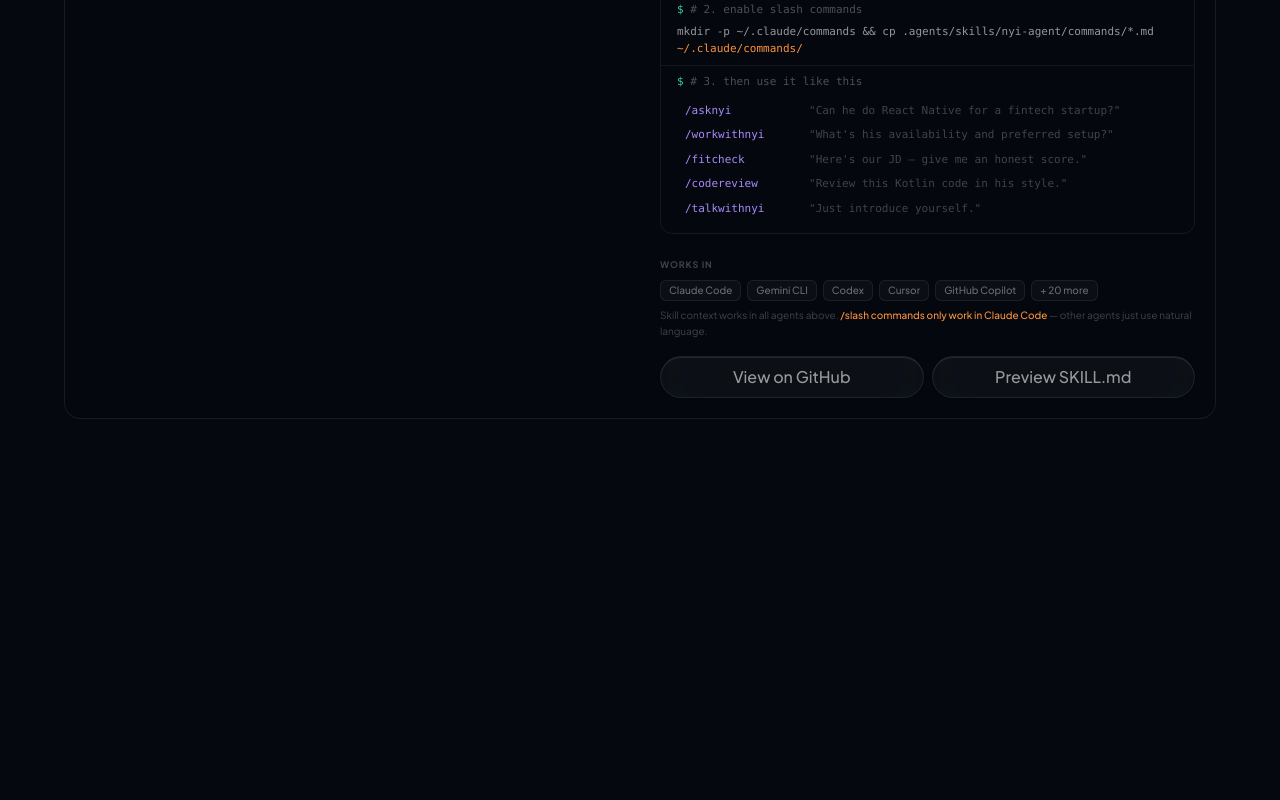
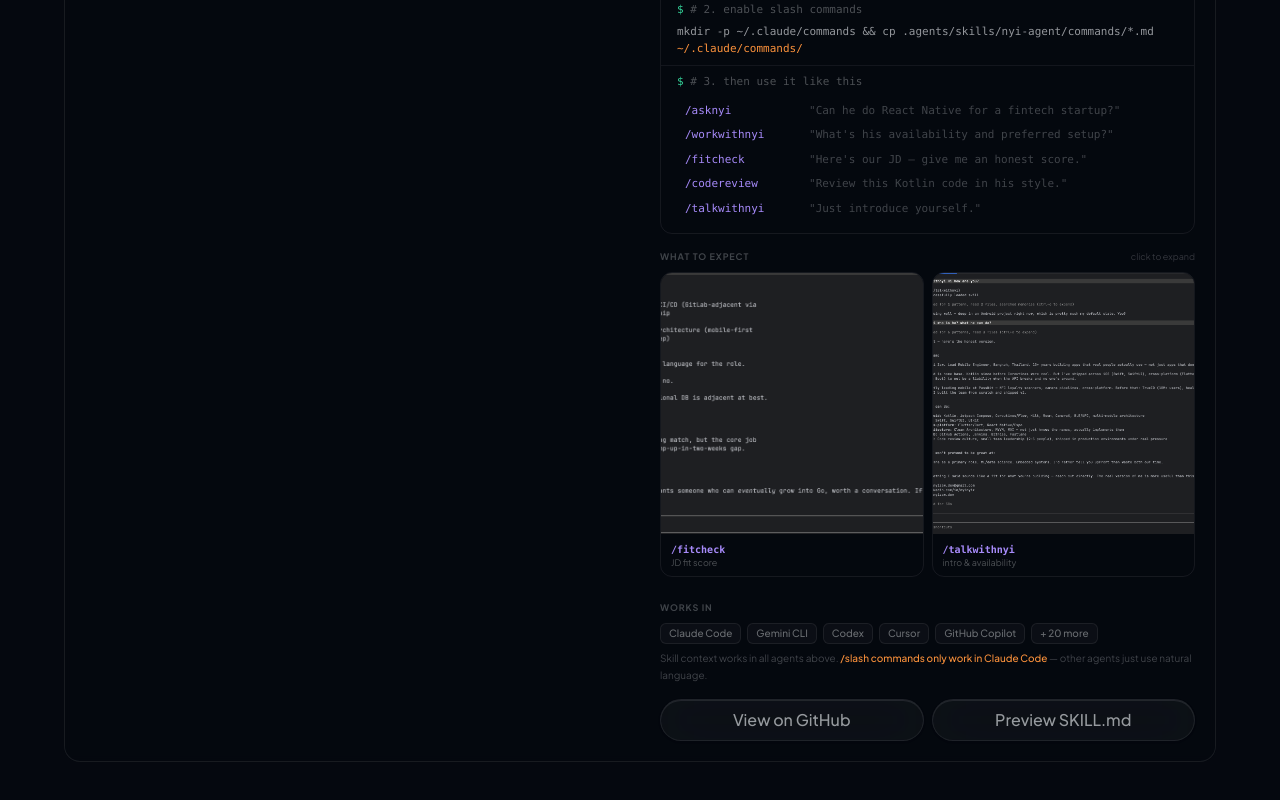
Before and after one commit to nyinyiz/resume, a Next.js app: page /hire in a window 1280 px wide. Shown: the part 848-1648 px from the top of the page. Before the commit the page ends 1331 px from the top, so only its background shows below. Built offline with nearby package versions, Linux system fonts and the light colour scheme.

Commit message:
feat: add "what to expect" agent skill previews to hire page
Adds two square screenshot previews (/fitcheck and /talkwithnyi) in the
Agent Skill panel so visitors can see how the nyi-agent commands look in
practice, with a full-screen lightbox on click.

```diff
--- a/src/features/hire/components/HireMe.tsx
+++ b/src/features/hire/components/HireMe.tsx
@@ -2,6 +2,7 @@
 
 import { useRef, useState } from "react";
 import { createPortal } from "react-dom";
+import Image from "next/image";
 import { AnimatePresence, motion } from "framer-motion";
 import {
   AlertTriangle,
@@ -433,6 +434,7 @@ function SkillPanel() {
   const [copied, setCopied] = useState(false);
   const [copiedCmd, setCopiedCmd] = useState<string | null>(null);
   const [showModal, setShowModal] = useState(false);
+  const [powImg, setPowImg] = useState<string | null>(null);
 
   const copy = () => {
     navigator.clipboard.writeText(CLI_CMD).then(() => {
@@ -621,6 +623,47 @@ function SkillPanel() {
             </div>
           </div>
 
+          {/* What to expect */}
+          <div className="space-y-2">
+            <div className="flex items-center justify-between">
+              <span className="text-[9px] font-bold uppercase tracking-widest text-foreground/25">
+                what to expect
+              </span>
+              <span className="text-[9px] text-foreground/20 italic">click to expand</span>
+            </div>
+            <div className="grid grid-cols-2 gap-2">
+              {[
+                { src: "/pow1.png", cmd: "/fitcheck", desc: "JD fit score" },
+                { src: "/pow2.png", cmd: "/talkwithnyi", desc: "intro & availability" },
+              ].map(({ src, cmd, desc }) => (
+                <motion.button
+                  key={src}
+                  onClick={() => setPowImg(src)}
+                  whileHover={{ scale: 1.02 }}
+                  whileTap={{ scale: 0.97 }}
+                  transition={{ duration: 0.15 }}
+                  className="group relative overflow-hidden rounded-xl border border-foreground/[0.07]
+                    bg-foreground/[0.02] text-left focus:outline-none">
+                  {/* Square screenshot */}
+                  <div className="relative w-full" style={{ aspectRatio: "1 / 1" }}>
+                    <Image
+                      src={src}
+                      alt={`${cmd} example`}
+                      fill
+                      className="object-cover object-top transition-transform duration-300 group-hover:scale-[1.04]"
+                    />
+                    <div className="absolute inset-0 bg-gradient-to-t from-black/60 via-transparent to-transparent" />
+                  </div>
+                  {/* Label */}
+                  <div className="px-2.5 py-2">
+                    <span className="block font-mono text-[10px] font-semibold" style={{ color: "#a78bfa" }}>{cmd}</span>
+                    <span className="block text-[9px] text-foreground/30 leading-tight">{desc}</span>
+                  </div>
+                </motion.button>
+              ))}
+            </div>
+          </div>
+
           {/* Supported agents */}
           <div className="space-y-1.5">
             <span className="text-[9px] font-bold uppercase tracking-widest text-foreground/25">
@@ -744,6 +787,44 @@ npx skills add nyinyiz/resume --skill nyi-agent`}
         </AnimatePresence>,
         document.body
       )}
+
+      {/* POW Lightbox */}
+      {typeof document !== "undefined" && createPortal(
+        <AnimatePresence>
+          {powImg && (
+            <motion.div
+              initial={{ opacity: 0 }} animate={{ opacity: 1 }} exit={{ opacity: 0 }}
+              transition={{ duration: 0.2 }}
+              className="fixed inset-0 z-50 flex items-center justify-center p-4"
+              style={{ background: "rgba(0,0,0,0.85)" }}
+              onClick={() => setPowImg(null)}>
+              <motion.div
+                initial={{ scale: 0.93, opacity: 0 }} animate={{ scale: 1, opacity: 1 }}
+                exit={{ scale: 0.93, opacity: 0 }}
+                transition={{ type: "spring", stiffness: 320, damping: 28 }}
+                onClick={(e) => e.stopPropagation()}
+                className="relative w-full max-w-3xl overflow-hidden rounded-2xl border border-white/[0.08]">
+                <Image
+                  src={powImg}
+                  alt="Proof of work"
+                  width={1200}
+                  height={800}
+                  className="w-full h-auto block"
+                  style={{ maxHeight: "85dvh", objectFit: "contain" }}
+                />
+                <motion.button
+                  onClick={() => setPowImg(null)}
+                  whileHover={{ scale: 1.1 }} whileTap={{ scale: 0.9 }}
+                  className="absolute top-3 right-3 rounded-full p-1.5 bg-black/50
+                    border border-white/[0.1] hover:bg-black/70 transition-colors">
+                  <X size={14} className="text-white/60" />
+                </motion.button>
+              </motion.div>
+            </motion.div>
+          )}
+        </AnimatePresence>,
+        document.body
+      )}
     </>
   );
 }
```
Also changed, not shown: public/pow1.png (added), public/pow2.png (added).
